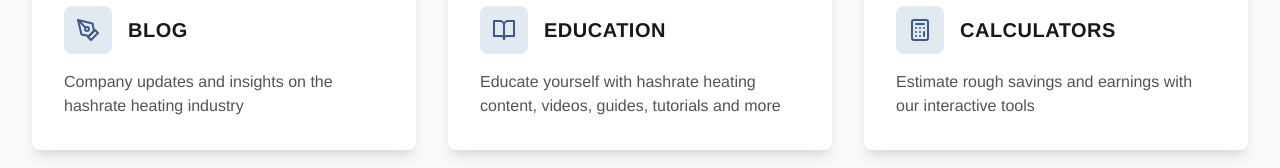
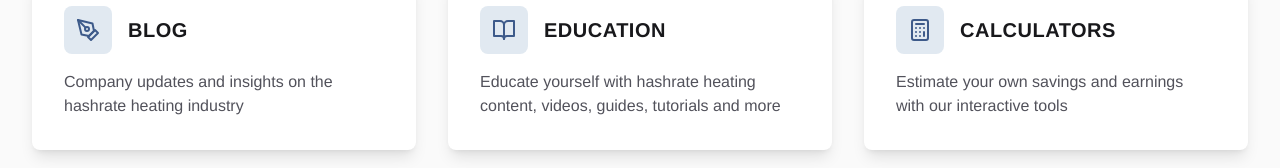
Before and after one commit to exergyheat/website, a React (Vite) app: page /learn in a window 1280 px wide. Shown: the part 514-682 px from the top of the page. Built offline with nearby package versions, Linux system fonts and the light colour scheme; a web font is replaced by a local one.

Commit message:
Updated Learn.tsx

```diff
--- a/src/pages/Learn.tsx
+++ b/src/pages/Learn.tsx
@@ -22,7 +22,7 @@ const Learn = () => {
     },
     {
       title: "Calculators",
-      description: "Estimate rough savings and earnings with our interactive tools",
+      description: "Estimate your own savings and earnings with our interactive tools",
       icon: Calculator,
       link: "/calculators"
     },
```
